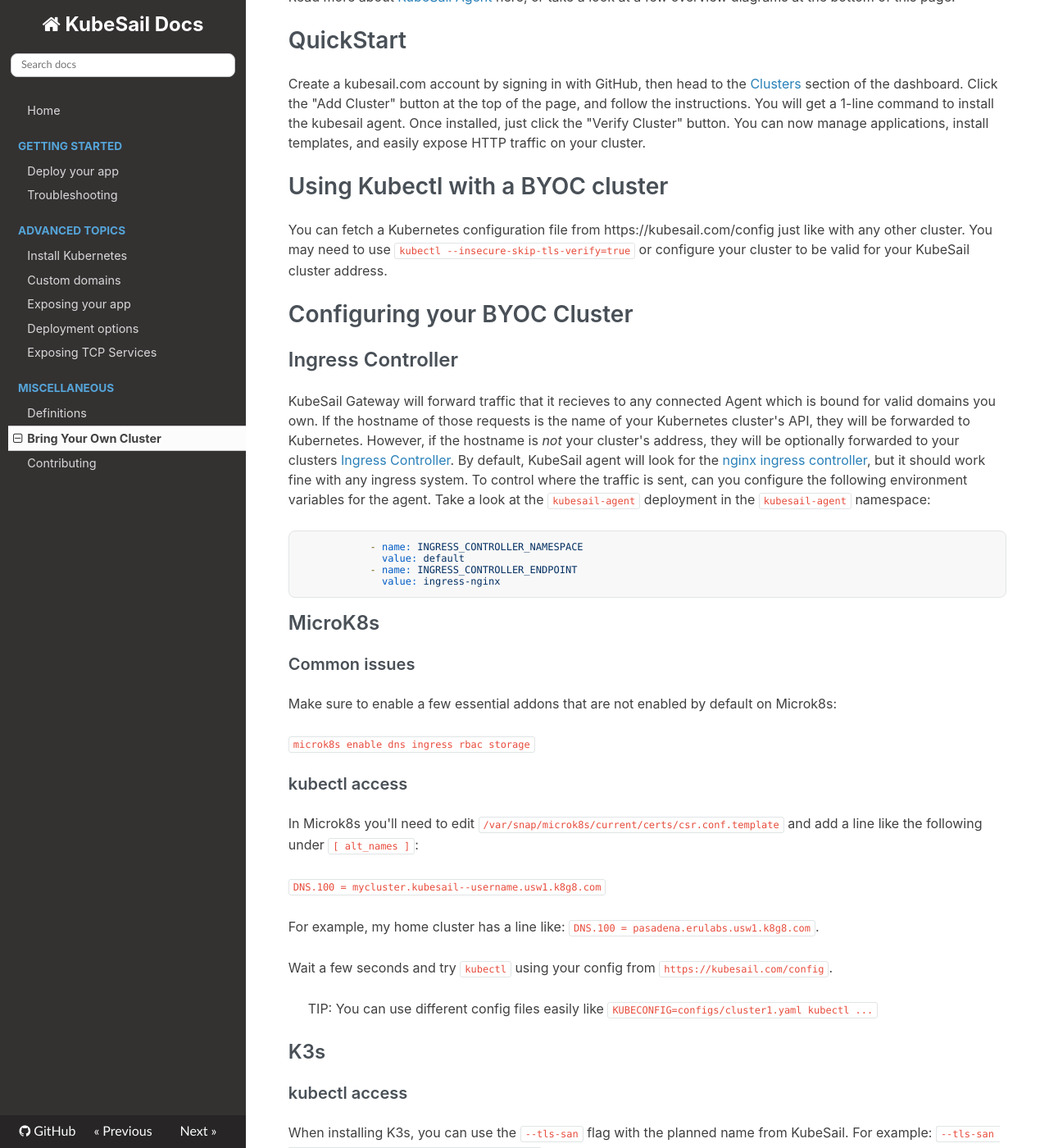
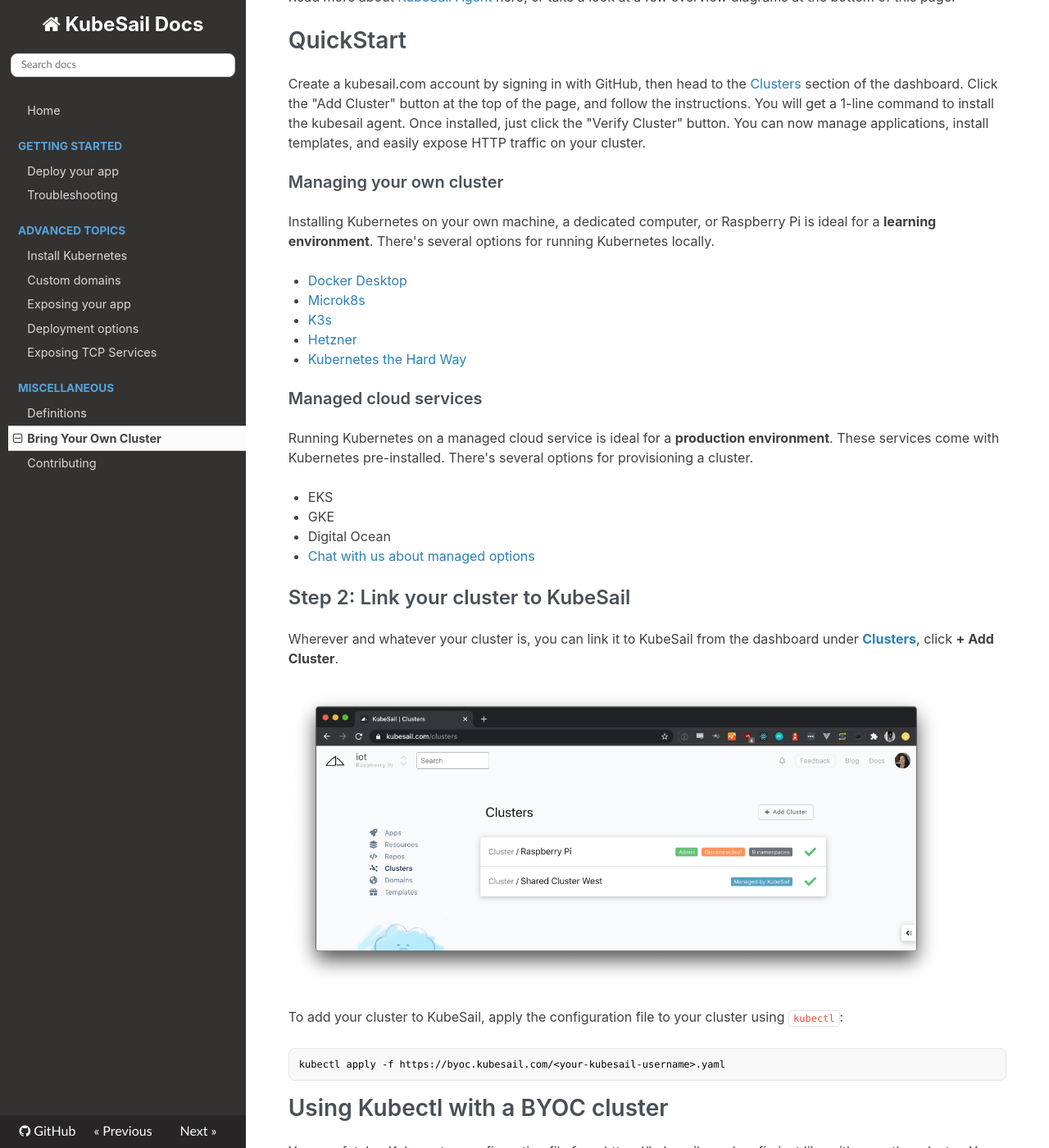
Before and after one commit to kubesail/kubesail-docs, an MkDocs documentation site: the page built from docs/byoc.md, in a window 1280 px wide and 1400 px high, scrolled down 467 px. Shown: the whole window at 82% size. Built offline with MkDocs 1.6.1, drawn with Linux system fonts in a browser that asks for light colours; nearby versions of some CDN libraries.

Commit message:
remove last link to /namespace, add BYOC guide to byoc page as well

```diff
--- a/docs/byoc.md
+++ b/docs/byoc.md
@@ -10,6 +10,35 @@
 
 # QuickStart
 Create a kubesail.com account by signing in with GitHub, then head to the [Clusters](https://kubesail.com/clusters/) section of the dashboard. Click the "Add Cluster" button at the top of the page, and follow the instructions. You will get a 1-line command to install the kubesail agent. Once installed, just click the "Verify Cluster" button. You can now manage applications, install templates, and easily expose HTTP traffic on your cluster.
+
+### Managing your own cluster
+
+Installing Kubernetes on your own machine, a dedicated computer, or Raspberry Pi is ideal for a **learning environment**. There's several options for running Kubernetes locally.
+
+-   [Docker Desktop](/install_kubernetes/#docker-desktop)
+-   [Microk8s](/install_kubernetes/#microk8s)
+-   [K3s](/install_kubernetes/#k3s)
+-   [Hetzner](https://kubesail.com/blog/dedicated-kubernetes-on-hetzner)
+-   [Kubernetes the Hard Way](/install_kubernetes/#kubernetes-the-hard-way)
+
+### Managed cloud services
+
+Running Kubernetes on a managed cloud service is ideal for a **production environment**. These services come with Kubernetes pre-installed. There's several options for provisioning a cluster.
+
+-   EKS
+-   GKE
+-   Digital Ocean
+-   [Chat with us about managed options](https://kubesail.typeform.com/to/lFZF2r)
+
+## Step 2: Link your cluster to KubeSail
+
+Wherever and whatever your cluster is, you can link it to KubeSail from the dashboard under [**Clusters**](https://kubesail.com/clusters/), click **+ Add Cluster**.
+
+![[add new cluster](img/clusters-add-cluster.png)](img/clusters-add-cluster.png)
+
+To add your cluster to KubeSail, apply the configuration file to your cluster using `kubectl`:
+
+    kubectl apply -f https://byoc.kubesail.com/<your-kubesail-username>.yaml
 
 # Using Kubectl with a BYOC cluster
 
```
Also changed, not shown: docs/repo_builder.md (+8 -10 lines).
